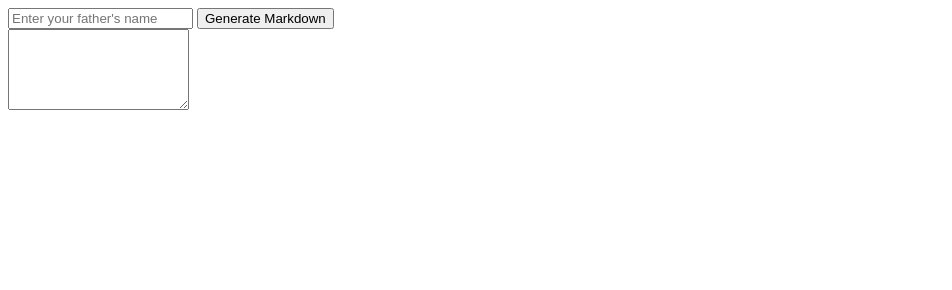
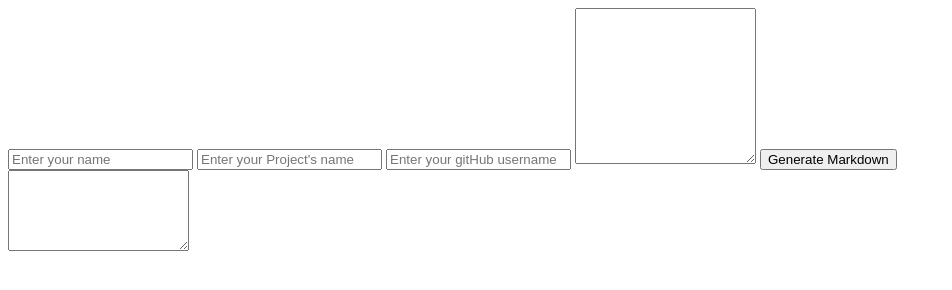
Before and after one commit to pattpjy/gitReadmeMd, a website: page index.html in a window 1280 px wide. Shown: the whole page, without its empty margins (0-952 px from the left). Drawn offline with Linux system fonts and the light colour scheme.

Commit message:
Add input fields

```diff
--- a/index.html
+++ b/index.html
@@ -7,11 +7,18 @@
   </head>
   <body>
     <form id="markdownForm">
+      <input type="text" id="yourname" placeholder="Enter your name" />
       <input
         type="text"
-        id="fatherNameInput"
-        placeholder="Enter your father's name"
+        id="projectName"
+        placeholder="Enter your Project's name"
       />
+      <input
+        type="text"
+        id="gitHubUser"
+        placeholder="Enter your gitHub username"
+      />
+      <textarea id="projectDetail" rows="10" text></textarea>
       <button type="button" onclick="generateMarkdown()">
         Generate Markdown
       </button>
--- a/script.js
+++ b/script.js
@@ -1,3 +1,5 @@
+const projectName = getElementById("ProjectNameInput");
+
 function generateMarkdown() {
   // Get the value entered in the input field
   var fatherName = document.getElementById("fatherNameInput").value;
```
Also changed, not shown: 1 other file.
